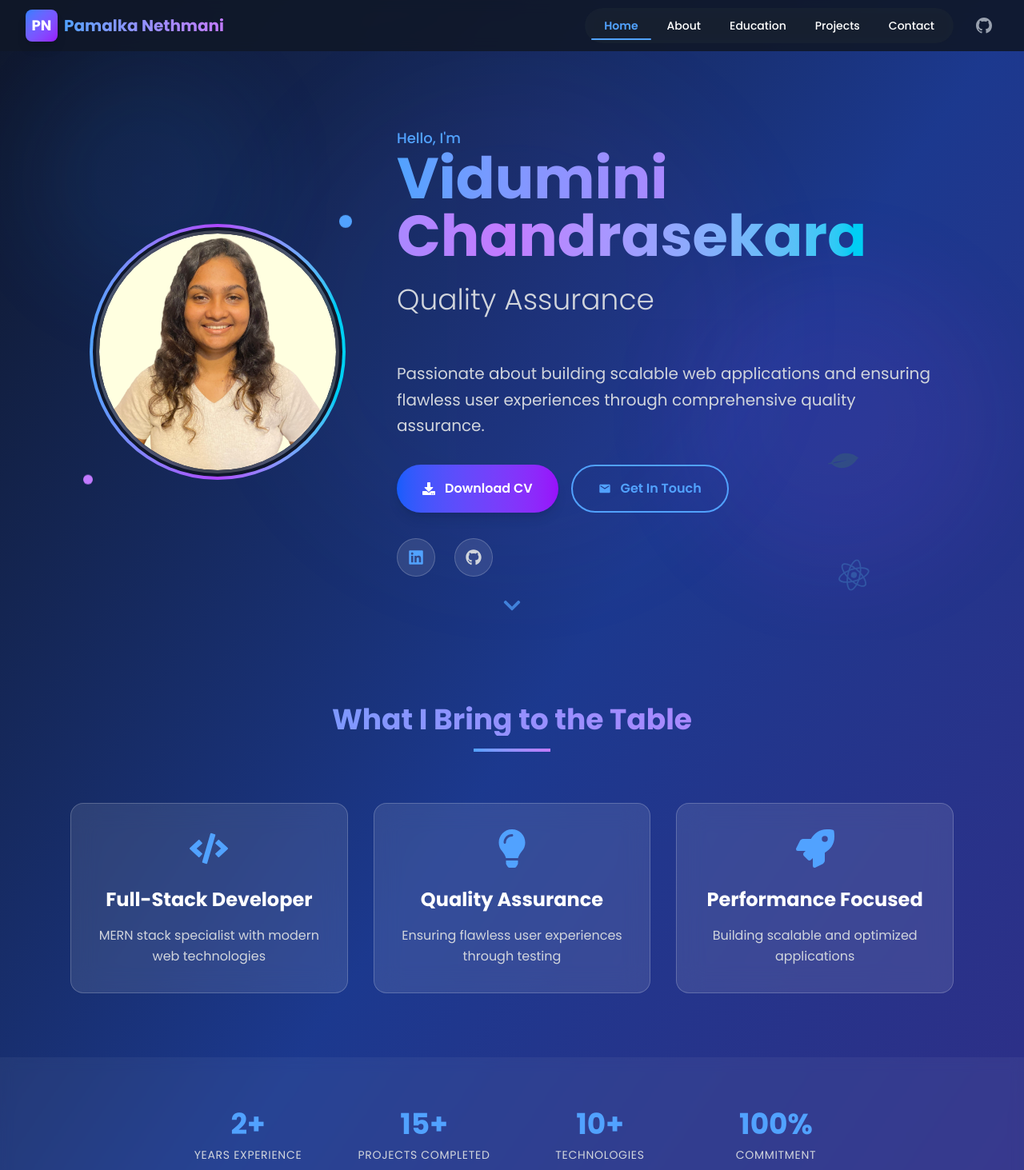
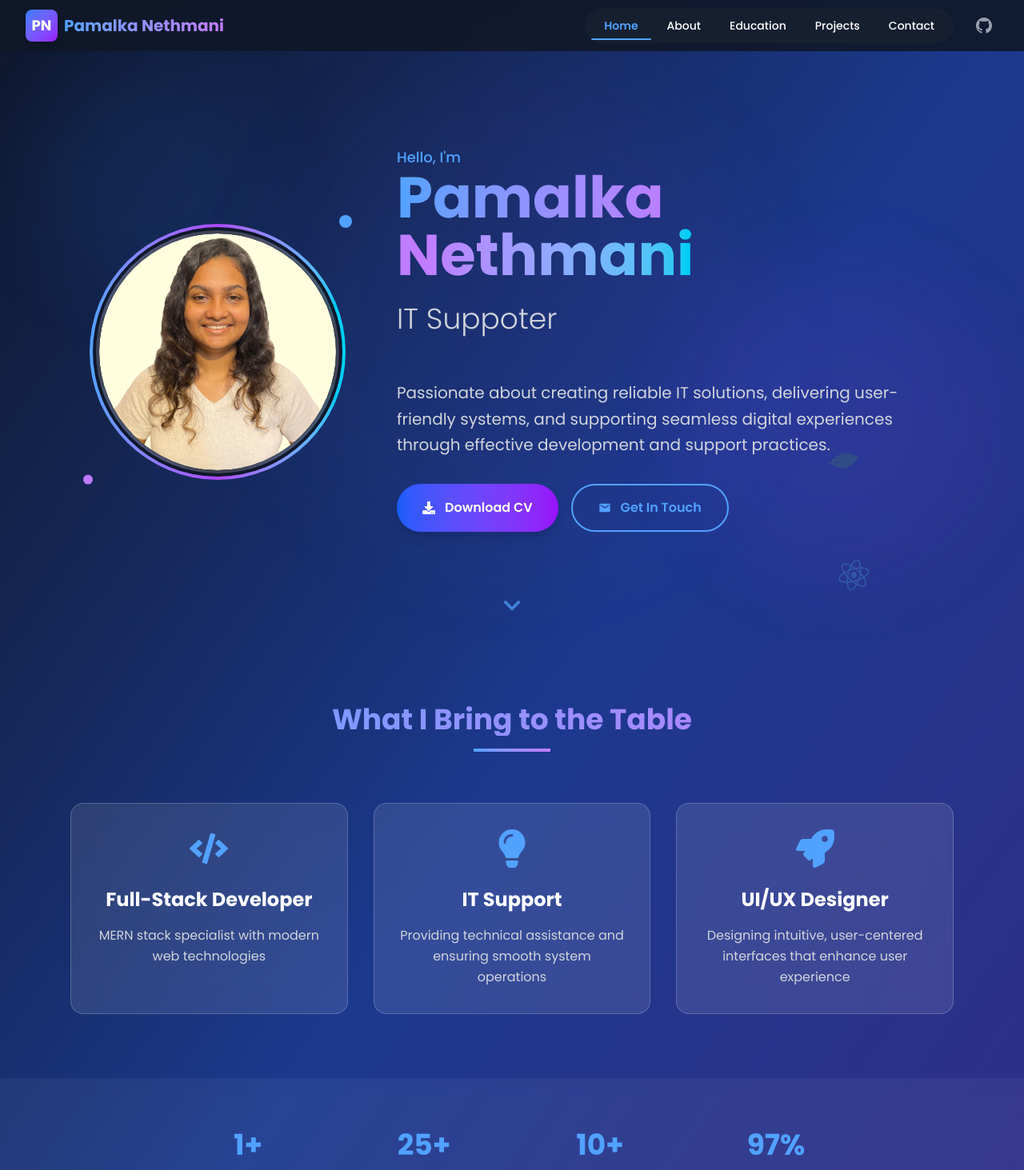
Before and after one commit to Nethmani/My_Portfolio, a Next.js app in the folder My_Portfolio/: page / in a window 1280 px wide. Shown: the top 1463 px of the page at 80% size. Built offline with nearby package versions, Linux system fonts and the light colour scheme.

Commit message:
main page done

```diff
--- a/My_Portfolio/src/app/page.jsx
+++ b/My_Portfolio/src/app/page.jsx
@@ -7,8 +7,6 @@ import { TypeAnimation } from "react-type-animation";
 import NavBar from "./components/NavBar";
 import Footer from "./components/Footer";
 import {
-  FaGithub,
-  FaLinkedin,
   FaDownload,
   FaCode,
   FaRocket,
@@ -49,13 +47,15 @@ export default function Home() {
     },
     {
       icon: FaLightbulb,
-      title: "Quality Assurance",
-      description: "Ensuring flawless user experiences through testing",
+      title: "IT Support",
+      description:
+        "Providing technical assistance and ensuring smooth system operations",
     },
     {
       icon: FaRocket,
-      title: "Performance Focused",
-      description: "Building scalable and optimized applications",
+      title: "UI/UX Designer",
+      description:
+        "Designing intuitive, user-centered interfaces that enhance user experience",
     },
   ];
 
@@ -140,13 +140,13 @@ export default function Home() {
                 <span className="bg-gradient-to-r from-blue-400 via-purple-400 to-cyan-400 bg-clip-text text-transparent">
                   <TypeAnimation
                     sequence={[
-                      "Vidumini",
+                      "Pamalka",
                       2000,
-                      "Vidumini Chandrasekara",
+                      "Pamalka Nethmani",
                       3000,
                       "A Developer",
                       2000,
-                      "A QA Engineer",
+                      "A IT Suppoter",
                       2000,
                     ]}
                     wrapper="span"
@@ -161,7 +161,7 @@ export default function Home() {
                   sequence={[
                     "Full Stack Developer",
                     3000,
-                    "Quality Assurance Engineer",
+                    "IT Suppoter",
                     3000,
                     "MERN Stack Specialist",
                     3000,
@@ -175,14 +175,14 @@ export default function Home() {
               </div>
 
               <p className="text-lg sm:text-xl text-gray-300 max-w-2xl mb-8 leading-relaxed">
-                Passionate about building scalable web applications and ensuring
-                flawless user experiences through comprehensive quality
-                assurance.
+                Passionate about creating reliable IT solutions, delivering
+                user-friendly systems, and supporting seamless digital
+                experiences through effective development and support practices.
               </p>
 
               <div className="flex flex-col sm:flex-row gap-4 justify-center lg:justify-start mb-8">
                 <motion.a
-                  href="/Vidumini_Chandrasekara_CV.pdf"
+                  href="/PamalkaResumeSE.pdf"
                   download
                   className="group bg-gradient-to-r from-blue-600 to-purple-600 hover:from-blue-700 hover:to-purple-700 text-white font-semibold py-4 px-8 rounded-full transition-all duration-300 shadow-lg hover:shadow-xl flex items-center justify-center gap-3"
                   whileHover={{ scale: 1.05 }}
@@ -192,6 +192,7 @@ export default function Home() {
                   Download CV
                 </motion.a>
 
+                <a href="mailto:nethmanipamalka@gmail.com">
                   <motion.button
                     className="border-2 border-blue-400 hover:bg-blue-400 hover:text-gray-900 text-blue-400 font-semibold py-4 px-8 rounded-full transition-all duration-300 flex items-center justify-center gap-3"
                     whileHover={{ scale: 1.05 }}
@@ -200,9 +201,10 @@ export default function Home() {
                     <MdEmail />
                     Get In Touch
                   </motion.button>
+                </a>
               </div>
 
-              <div className="flex justify-center lg:justify-start gap-6">
+              {/* <div className="flex justify-center lg:justify-start gap-6">
                 <motion.a
                   href="https://linkedin.com"
                   target="_blank"
@@ -219,7 +221,7 @@ export default function Home() {
                 >
                   <FaGithub size={20} />
                 </motion.a>
-              </div>
+              </div> */}
             </motion.div>
           </div>
         </div>
@@ -280,10 +282,10 @@ export default function Home() {
         <div className="max-w-4xl mx-auto px-6">
           <div className="grid grid-cols-2 md:grid-cols-4 gap-8 text-center">
             {[
-              { number: "2+", label: "Years Experience" },
-              { number: "15+", label: "Projects Completed" },
+              { number: "1+", label: "Years Experience" },
+              { number: "25+", label: "Projects Completed" },
               { number: "10+", label: "Technologies" },
-              { number: "100%", label: "Commitment" },
+              { number: "97%", label: "Commitment" },
             ].map((stat, index) => (
               <motion.div
                 key={stat.label}
```
Lines whose indentation alone changed are shown as unchanged.
